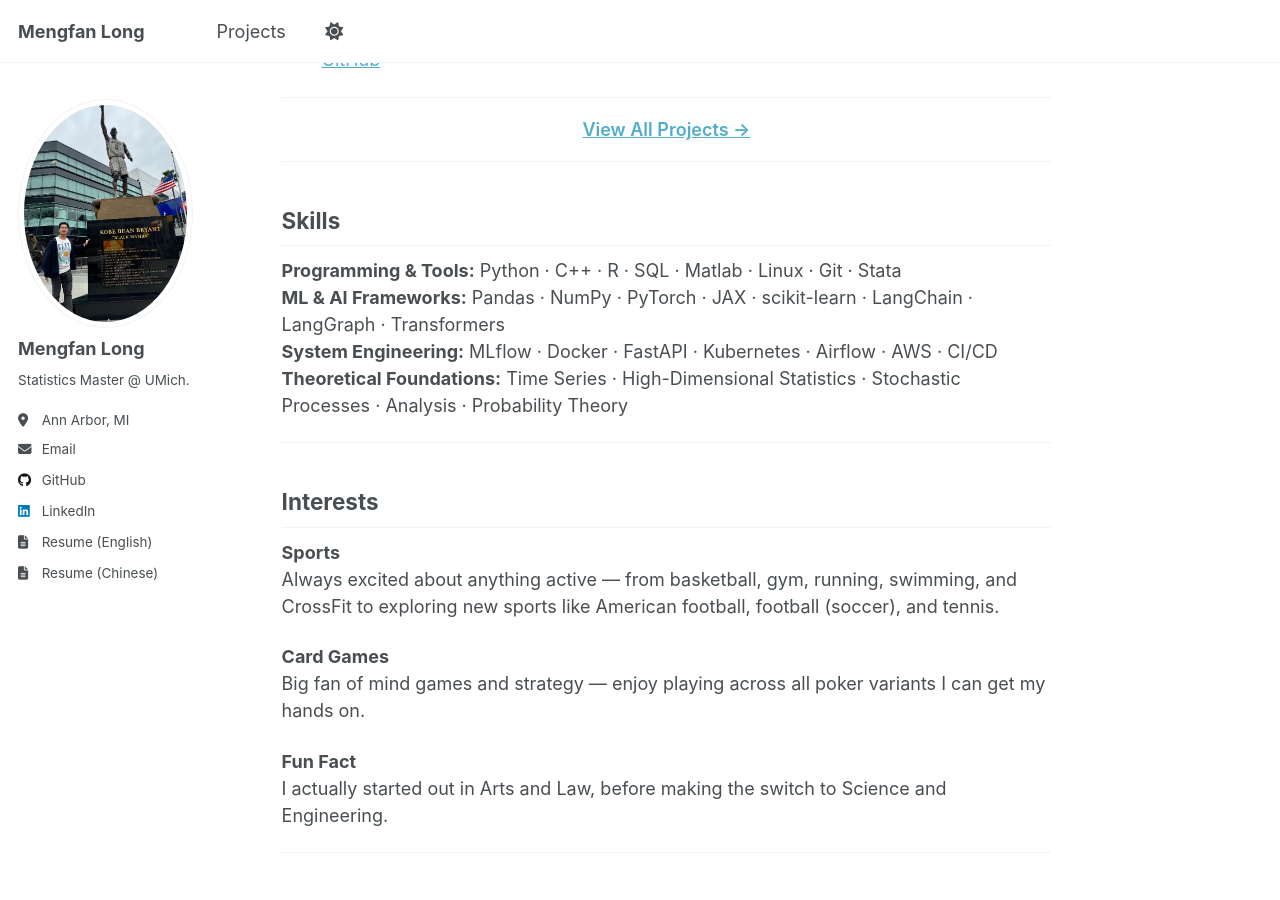
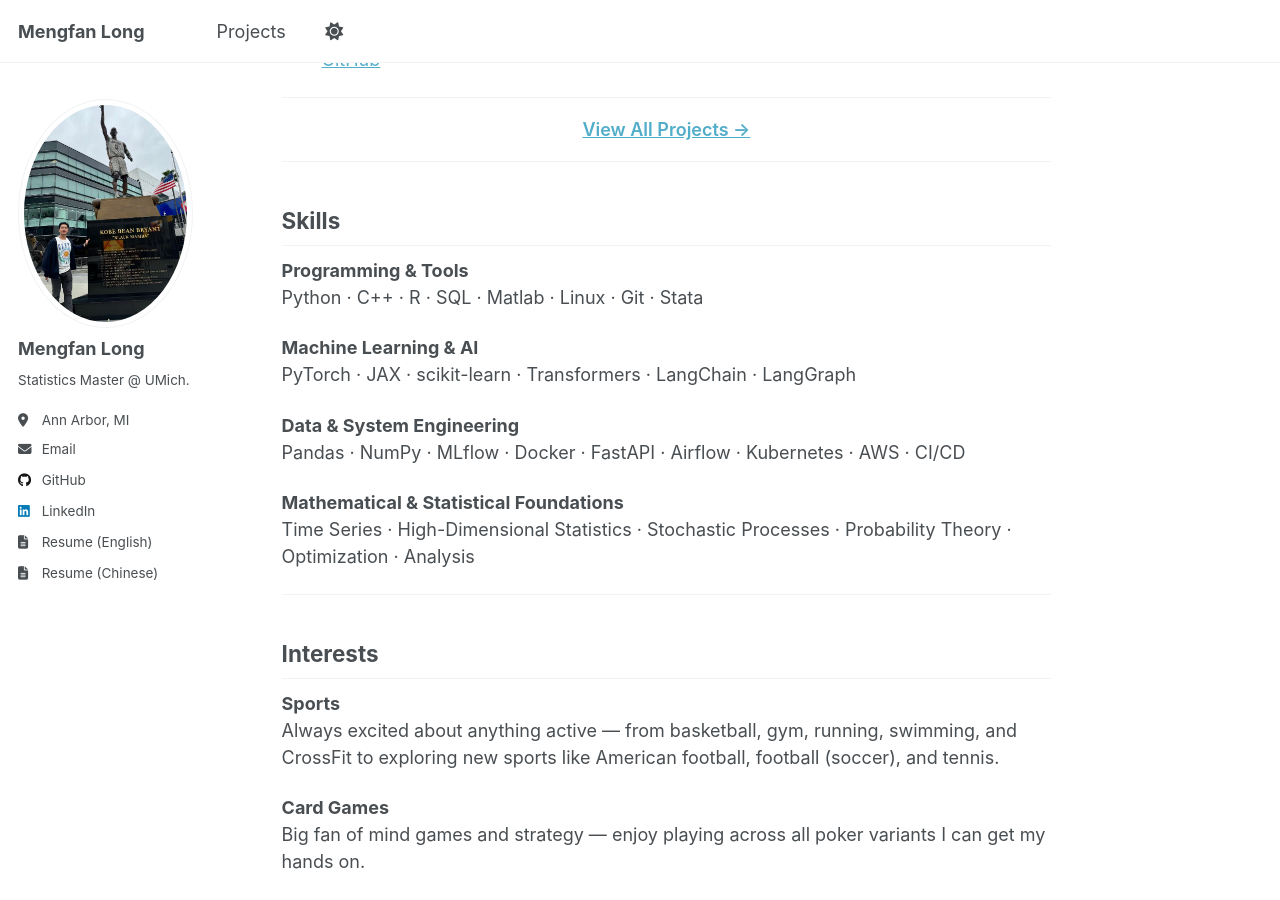
Before and after one commit to kevinlmf/kevinlmf.github.io, a Jekyll site: the page built from index.md, in a window 1280 px wide and 900 px high, scrolled down 1078 px. Built offline with Jekyll 4.4.1, drawn with Linux system fonts in a browser that asks for light colours; a script that is not in the unit is left out.

Commit message:
Revise skills section formatting and categories
Reorganized skills section for clarity and consistency.

```diff
--- a/index.md
+++ b/index.md
@@ -48,10 +48,19 @@ HI,I’m **Mengfan Long**, pursuing my M.S. in Applied Statistics at the **Unive
 
 ## Skills
 
-**Programming & Tools:** Python · C++ · R · SQL · Matlab · Linux · Git · Stata
-**ML & AI Frameworks:** Pandas · NumPy · PyTorch · JAX · scikit-learn · LangChain · LangGraph · Transformers
-**System Engineering:** MLflow · Docker · FastAPI · Kubernetes · Airflow · AWS · CI/CD
-**Theoretical Foundations:** Time Series · High-Dimensional Statistics · Stochastic Processes · Analysis · Probability Theory
+**Programming & Tools**
+Python · C++ · R · SQL · Matlab · Linux · Git · Stata
+
+**Machine Learning & AI**
+PyTorch · JAX · scikit-learn · Transformers · LangChain · LangGraph
+
+**Data & System Engineering**
+Pandas · NumPy · MLflow · Docker · FastAPI · Airflow · Kubernetes · AWS · CI/CD
+
+**Mathematical & Statistical Foundations**
+Time Series · High-Dimensional Statistics · Stochastic Processes · Probability Theory · Optimization · Analysis
+
+
 
 ---
 
```
